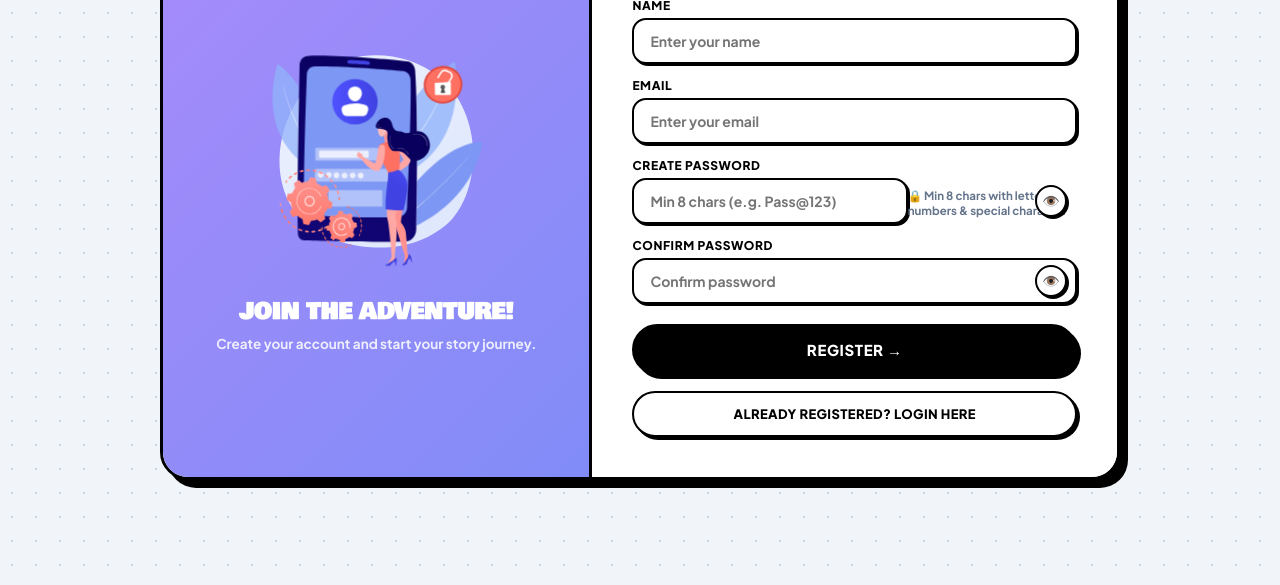
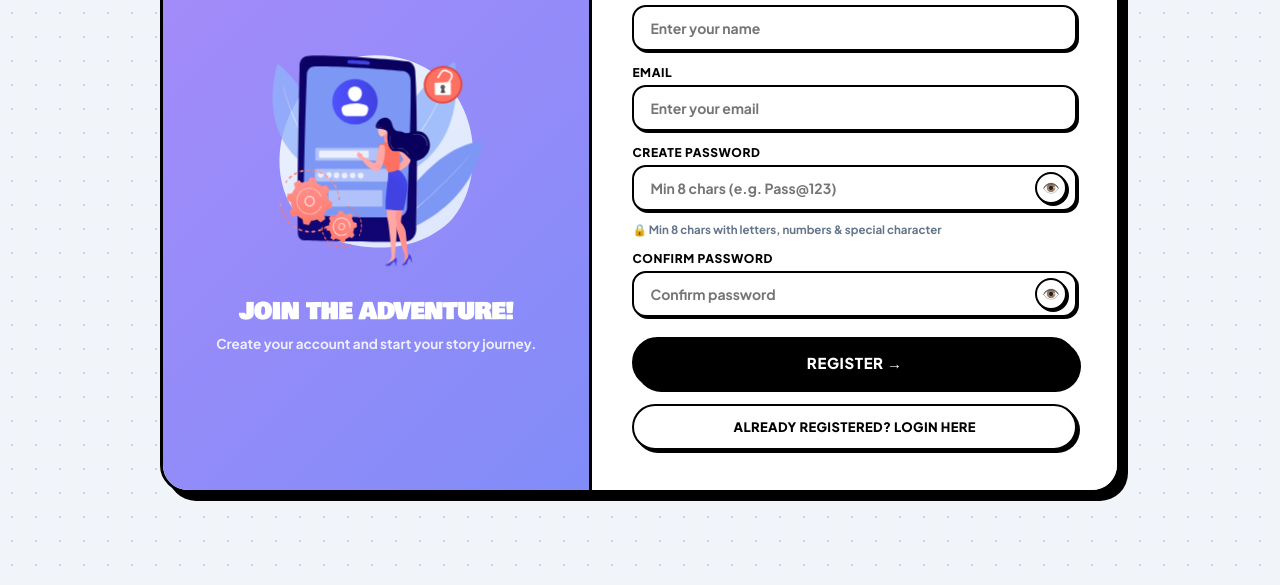
Before and after one commit to Ani29hs/Dynamic_Story, a website: page Authentication/pages/auth/signup.html in a window 1280 px wide. Shown: the part 215-800 px from the top of the page. Drawn offline with nearby package versions, Linux system fonts and the light colour scheme.

Commit message:
Fix password input container layout on signup page

```diff
--- a/Authentication/pages/auth/signup.html
+++ b/Authentication/pages/auth/signup.html
@@ -42,11 +42,11 @@
                         <label for="password">Create Password</label>
                         <div class="password-container">
                             <input type="password" placeholder="Min 8 chars (e.g. Pass@123)" id="password" required>
-                        <p style="font-size: 11.5px; font-weight: 700; color: #64748b; margin-top: 4px; margin-bottom: 0;">🔒 Min 8 chars with letters, numbers &amp; special character</p>
                             <button type="button" class="eye-toggle" onclick="togglePassword('password', 'eyeSymbol1')" aria-label="Toggle password visibility">
                                 <span id="eyeSymbol1">👁️</span>
                             </button>
                         </div>
+                        <p style="font-size: 11.5px; font-weight: 700; color: #64748b; margin-top: 6px; margin-bottom: 0;">🔒 Min 8 chars with letters, numbers &amp; special character</p>
                     </div>
 
                     <div class="form-group">
```
